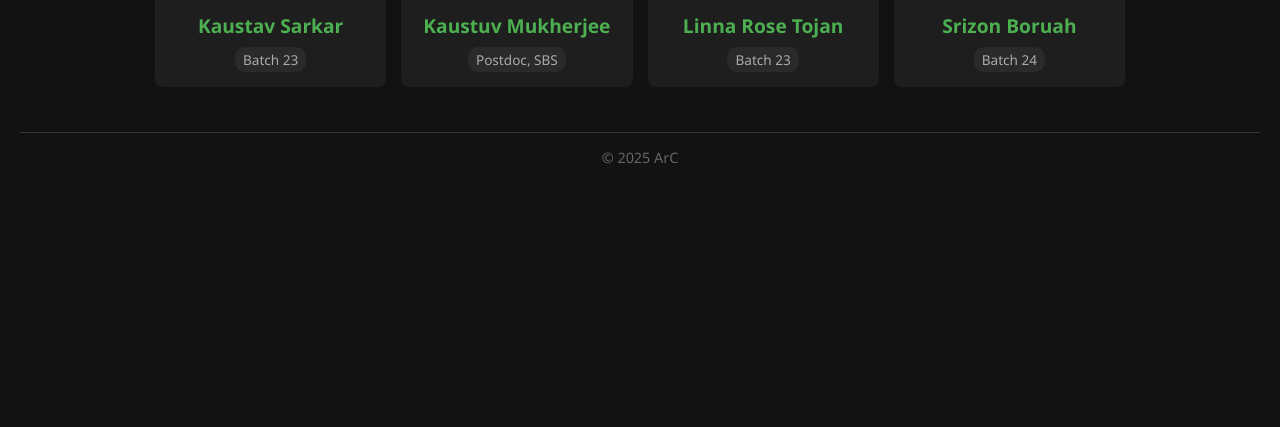
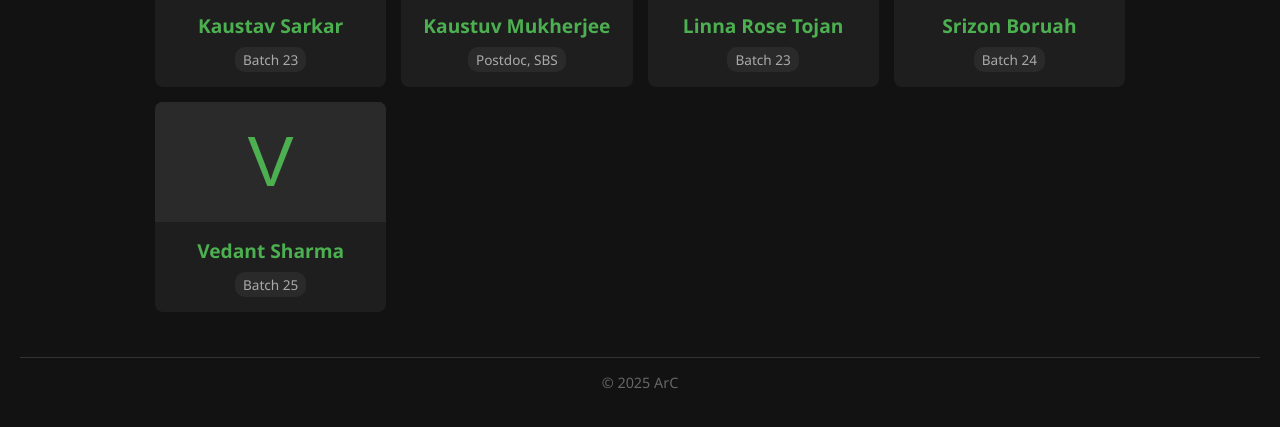
Before and after one commit to ArC-NISER/SRISHTI, a plain HTML site: page index.html in a window 1280 px wide. Shown: the part 561-988 px from the top of the page. Before the commit the page ends 800 px from the top, so only its background shows below. Drawn offline with Linux system fonts and the light colour scheme.

Commit message:
Update index.html

```diff
--- a/index.html
+++ b/index.html
@@ -381,7 +381,7 @@
                     { title: "2", image: "images/Linna2.webp" },
                     { title: "3", image: "images/Linna3.webp" },
                     { title: "4", image: "images/Linna4.webp" },
-                    { title: "5", image: "images/Linna5.webp" },
+                    { title: "5", image: "images/Linna5.webp" }
                 ]
             },
             {
@@ -391,6 +391,16 @@
                 image: "images/Surzon1.webp",
                 artworks: [
                     { title: "1", image: "images/Surzon1.webp" }
+                ]
+            },
+            {
+                id: 9,
+                name: "Vedant Sharma",
+                batch: "Batch 25",
+                image: "images/Vedant1.webp",
+                artworks: [
+                    { title: "1", image: "images/Vedant1.webp" },
+                    { title: "1", image: "images/Vedant2.webp" }
                 ]
             }
         ];
```
